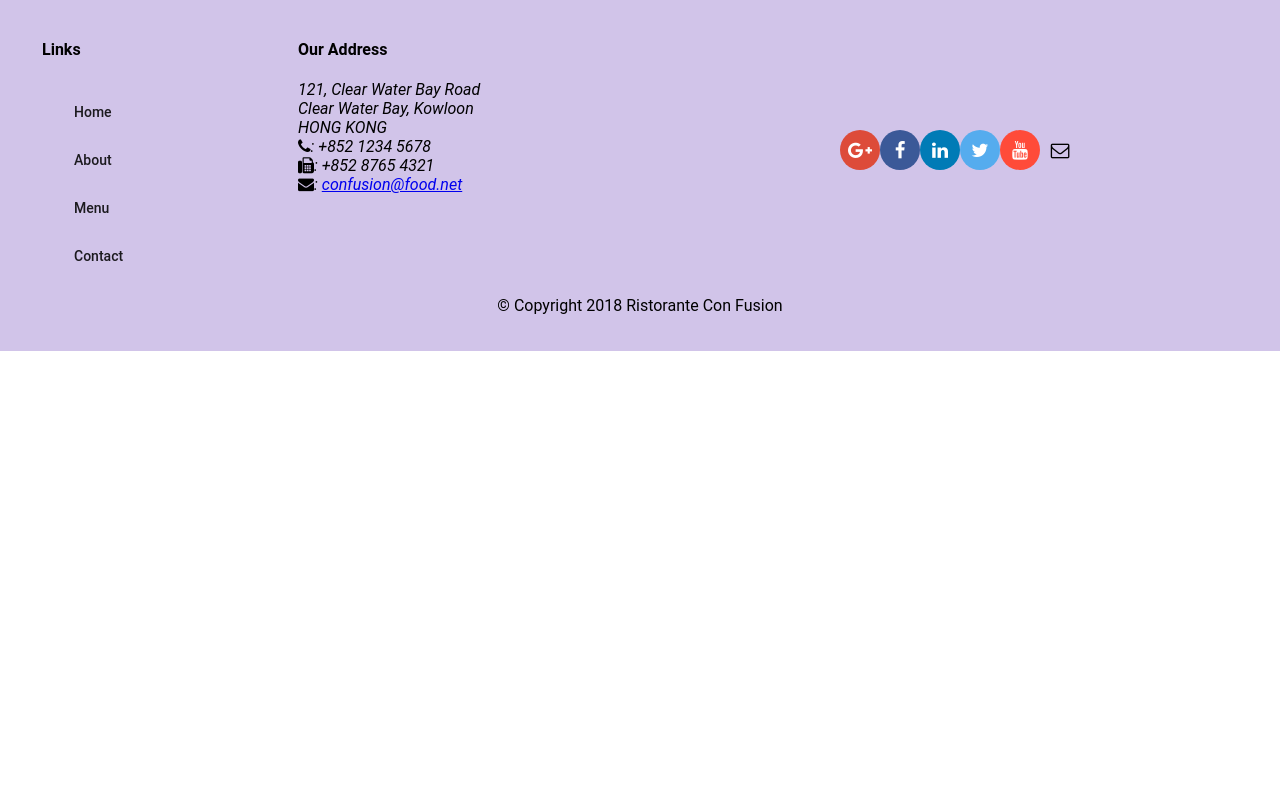
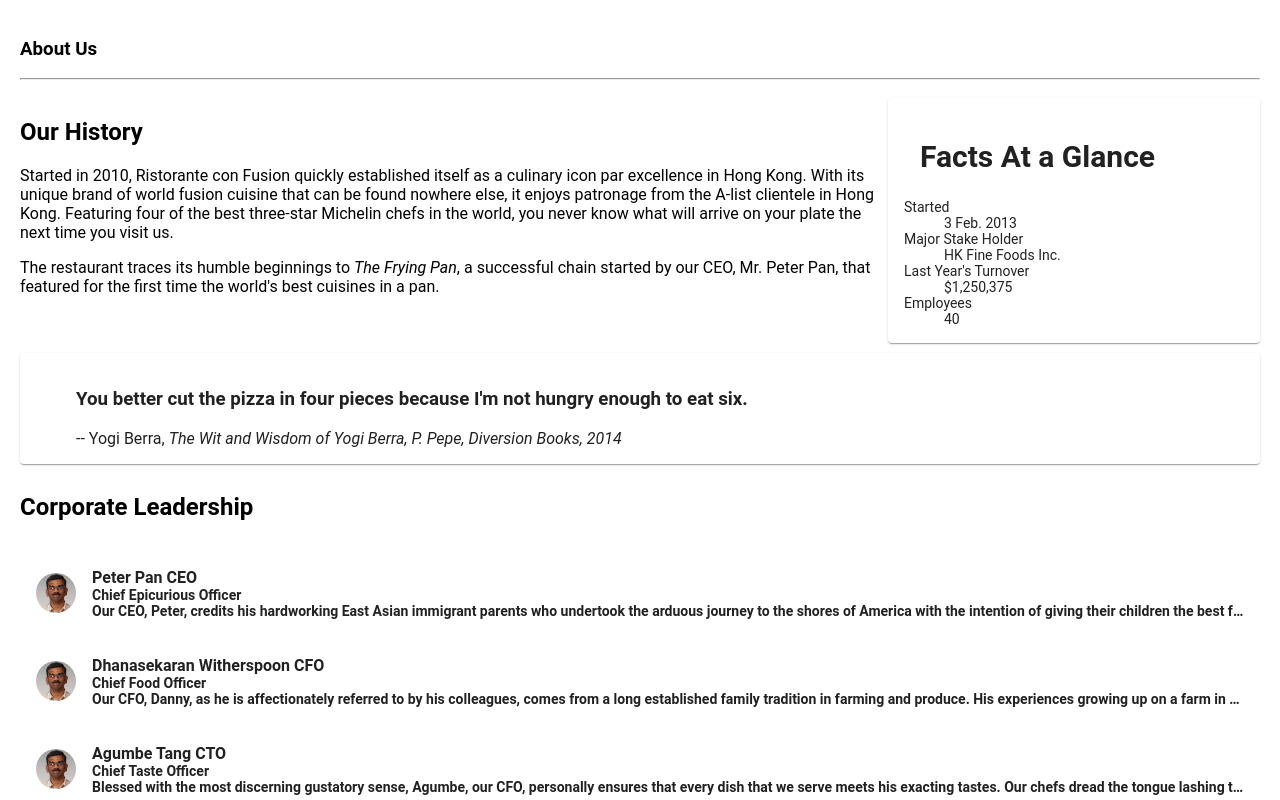
Before and after one commit to Nishthapunjabi/Angular, an Angular app: page /aboutus in a window 1280 px wide. Before the commit this address led to /. Shown: the part 340-1140 px from the top of the page. Before the commit the page ends 800 px from the top, so only its background shows below. Built offline with nearby package versions, Linux system fonts and the light colour scheme.

Commit message:
Assignment2

```diff
--- a/src/app/about/about.component.html
+++ b/src/app/about/about.component.html
@@ -1,3 +1,72 @@
-<p>
-  about works!
-</p>
+<div class="container"
+  fxLayout="column"
+  fxLayoutGap="10px">
+
+  <div fxFlex>
+    <div>
+        <h3>About Us</h3>
+        <hr>
+    </div>
+  </div>
+
+  <div fxFlex>
+    <div fxLayout="column" fxLayout.gt-sm="row">
+      <div fxFlex="70">
+        <h2>Our History</h2>
+        <p>Started in 2010, Ristorante con Fusion quickly established itself as a culinary icon par excellence in Hong Kong. With its unique brand of world fusion cuisine that can be found nowhere else, it enjoys patronage from the A-list clientele in Hong Kong.  Featuring four of the best three-star Michelin chefs in the world, you never know what will arrive on your plate the next time you visit us.</p>
+        <p>The restaurant traces its humble beginnings to <em>The Frying Pan</em>, a successful chain started by our CEO, Mr. Peter Pan, that featured for the first time the world's best cuisines in a pan.</p>
+      </div>
+      <div fxFlex="30">
+        <mat-card>
+          <mat-card-header>
+            <mat-card-title>
+            <h2>Facts At a Glance</h2>
+            </mat-card-title>
+          </mat-card-header>
+          <mat-card-content>
+            <dl>
+              <dt>Started</dt>
+              <dd>3 Feb. 2013</dd>
+              <dt>Major Stake Holder</dt>
+              <dd>HK Fine Foods Inc.</dd>
+              <dt>Last Year's Turnover</dt>
+              <dd>$1,250,375</dd>
+              <dt>Employees</dt>
+              <dd>40</dd>
+            </dl>
+          </mat-card-content>
+        </mat-card>
+      </div>
+    </div>
+  </div>
+
+  <div fxFlex>
+    <mat-card>
+      <blockquote>
+        <h3>You better cut the pizza in four pieces because
+            I'm not hungry enough to eat six.</h3>
+        <footer>-- Yogi Berra,
+          <cite>The Wit and Wisdom of Yogi Berra,
+            P. Pepe, Diversion Books, 2014</cite>
+        </footer>
+      </blockquote>
+    </mat-card>
+  </div>
+
+
+  <div fxFlex>
+    <h2>Corporate Leadership</h2>
+    <mat-list >
+
+        <mat-list-item *ngFor="let leader of leaders">
+            <img matListAvatar src={{leader.image}} >
+          <h4 mat-line style = " font-weight: bold;">{{leader.name}} {{leader.abbr}}</h4>
+          <p mat-line style = " font-weight: bold;">{{leader.designation}}</p>
+          <p mat-line style = " font-weight: bold;">
+            <span>{{leader.description}}</span>
+          </p>
+        </mat-list-item>
+      </mat-list>
+
+  </div>
+</div>
--- a/src/app/about/about.component.ts
+++ b/src/app/about/about.component.ts
@@ -1,4 +1,6 @@
 import { Component, OnInit } from '@angular/core';
+import { Leader } from '../shared/leader';
+import { LeaderService } from '../services/leader.service';
 
 @Component({
   selector: 'app-about',
@@ -6,10 +8,12 @@
   styleUrls: ['./about.component.scss']
 })
 export class AboutComponent implements OnInit {
+  leaders: Leader[];
 
-  constructor() { }
+  constructor(private leaderService:LeaderService) { }
 
   ngOnInit() {
+    this.leaders = this.leaderService.getLeaders();
   }
 
 }
--- a/src/app/app-routing/routes.ts
+++ b/src/app/app-routing/routes.ts
@@ -12,6 +12,7 @@
   { path: 'home',  component: HomeComponent },
   { path: 'menu',     component: MenuComponent },
   { path: 'contactus',     component: ContactComponent },
+  { path: 'aboutus',     component: AboutComponent },
   {path: 'dishsetail/:id', component: DishsetailComponent },
   { path: '', redirectTo: '/home', pathMatch: 'full' }
 ];
--- a/src/app/app.module.ts
+++ b/src/app/app.module.ts
@@ -21,6 +21,7 @@
 
 import { DishService } from './services/dish.service';
 import { PromotionService } from './services/promotion.service';
+import {LeaderService } from './services/leader.service';
 
 @NgModule({
   declarations: [
@@ -44,7 +45,7 @@
     MatButtonModule,
     AppRoutingModule,
   ],
-  providers: [DishService, PromotionService],
+  providers: [DishService, PromotionService,LeaderService ],
   bootstrap: [AppComponent]
 })
 export class AppModule { }
--- a/src/app/footer/footer.component.html
+++ b/src/app/footer/footer.component.html
@@ -10,7 +10,7 @@
         <h4>Links</h4>
         <mat-list>
           <mat-list-item><a mat-button routerLink="/home" routerLinkActive="active">Home</a></mat-list-item>
-          <mat-list-item><a mat-button  routerLinkActive="active">About</a></mat-list-item>
+          <mat-list-item><a mat-button routerLink="/aboutus" routerLinkActive="active">About</a></mat-list-item>
           <mat-list-item><a mat-button routerLink="/menu" routerLinkActive="active">Menu</a></mat-list-item>
           <mat-list-item><a mat-button routerLink="/contactus" routerLinkActive="active">Contact</a></mat-list-item>
         </mat-list>
--- a/src/app/header/header.component.html
+++ b/src/app/header/header.component.html
@@ -1,7 +1,7 @@
 <mat-toolbar color="primary">
   <span><img src="/assets/images/logo.png" height=30 width=41></span>
   <a mat-button routerLink="/home" routerLinkActive="active"><span class="fa fa-home fa-lg"></span> Home</a>
-  <a mat-button routerLinkActive="active"><span class="fa fa-info fa-lg"></span> About</a>
+  <a mat-button routerLink="/aboutus" routerLinkActive="active"><span class="fa fa-info fa-lg"></span> About</a>
   <a mat-button routerLink="/menu" routerLinkActive="active"><span class="fa fa-list fa-lg"></span> Menu</a>
   <a mat-button routerLink="/contactus" routerLinkActive="active"><span class="fa fa-address-card fa-lg"></span> Contact</a>
 </mat-toolbar>
--- a/src/app/home/home.component.html
+++ b/src/app/home/home.component.html
@@ -33,4 +33,16 @@
   </mat-card-content>
 </mat-card>
 
+<mat-card *ngIf="leader" fxFlex>
+    <mat-card-header>
+      <mat-card-title>
+        <h3>{{leader.name | uppercase}}</h3>
+      </mat-card-title>
+    </mat-card-header>
+    <img mat-card-image src={{leader.image}} alt={{leader.designation}}>
+    <mat-card-content>
+      <p>{{leader.description}}
+      </p>
+    </mat-card-content>
+  </mat-card>
 </div>
--- a/src/app/home/home.component.ts
+++ b/src/app/home/home.component.ts
@@ -3,6 +3,8 @@
 import { DishService } from '../services/dish.service';
 import { Promotion } from '../shared/promotion';
 import { PromotionService } from '../services/promotion.service';
+import { Leader } from '../shared/leader';
+import { LeaderService } from '../services/leader.service';
 @Component({
   selector: 'app-home',
   templateUrl: './home.component.html',
@@ -11,13 +13,15 @@
 export class HomeComponent implements OnInit {
   dish: Dish;
   promotion: Promotion;
+  leader: Leader;
 
   constructor(private dishservice: DishService,
-    private promotionservice: PromotionService) { }
+    private promotionservice: PromotionService, private leaderservice: LeaderService) { }
 
   ngOnInit() {
     this.dish = this.dishservice.getFeaturedDish();
     this.promotion = this.promotionservice.getFeaturedPromotion()
+    this.leader = this.leaderservice.getFeaturedLeader()
   }
 
 }
--- /dev/null
+++ b/src/app/services/leader.service.ts
@@ -0,0 +1,18 @@
+import { Injectable } from '@angular/core';
+import { Leader } from '../shared/leader';
+import { LEADERS } from '../shared/leaders';
+
+@Injectable()
+export class LeaderService {
+
+  constructor() { }
+  getLeaders(): Leader[] {
+    return LEADERS;
+  }
+  getLeader(id:number): Leader {
+    return LEADERS.filter((leader)=>(leader.id===id))[0];
+  }
+  getFeaturedLeader(): Leader {
+    return LEADERS.filter((leader)=>(leader.featured))[0];
+  }
+}
--- /dev/null
+++ b/src/app/shared/leader.ts
@@ -0,0 +1,10 @@
+export class Leader {
+    id: number;
+    name: string;
+    image: string;
+    designation: string;
+    abbr: string;
+    featured:boolean;
+    description: string;
+
+}
--- /dev/null
+++ b/src/app/shared/leaders.ts
@@ -0,0 +1,44 @@
+import { Leader } from './leader';
+
+export const LEADERS: Leader[] = [
+    {
+      id: 0,
+      name: 'Peter Pan',
+      image: '/assets/images/alberto.png',
+      designation: 'Chief Epicurious Officer',
+      abbr: 'CEO',
+        featured: false,
+      // tslint:disable-next-line:max-line-length
+      description: 'Our CEO, Peter, credits his hardworking East Asian immigrant parents who undertook the arduous journey to the shores of America with the intention of giving their children the best future. His mother\'s wizardy in the kitchen whipping up the tastiest dishes with whatever is available inexpensively at the supermarket, was his first inspiration to create the fusion cuisines for which The Frying Pan became well known. He brings his zeal for fusion cuisines to this restaurant, pioneering cross-cultural culinary connections.'
+    },
+    {
+      id: 1,
+      name: 'Dhanasekaran Witherspoon',
+      image: '/assets/images/alberto.png',
+      designation: 'Chief Food Officer',
+      abbr: 'CFO',
+        featured: false,
+      // tslint:disable-next-line:max-line-length
+      description: 'Our CFO, Danny, as he is affectionately referred to by his colleagues, comes from a long established family tradition in farming and produce. His experiences growing up on a farm in the Australian outback gave him great appreciation for varieties of food sources. As he puts it in his own words, Everything that runs, wins, and everything that stays, pays!'
+    },
+    {
+      id: 2,
+      name: 'Agumbe Tang',
+      image: '/assets/images/alberto.png',
+      designation: 'Chief Taste Officer',
+      abbr: 'CTO',
+        featured: false,
+      // tslint:disable-next-line:max-line-length
+      description: 'Blessed with the most discerning gustatory sense, Agumbe, our CFO, personally ensures that every dish that we serve meets his exacting tastes. Our chefs dread the tongue lashing that ensues if their dish does not meet his exacting standards. He lives by his motto, You click only if you survive my lick.'
+    },
+    {
+      id: 3,
+      name: 'Alberto Somayya',
+      image: '/assets/images/alberto.png',
+      designation: 'Executive Chef',
+      abbr: 'EC',
+        featured: true,
+      // tslint:disable-next-line:max-line-length
+      description: 'Award winning three-star Michelin chef with wide International experience having worked closely with whos-who in the culinary world, he specializes in creating mouthwatering Indo-Italian fusion experiences. He says, Put together the cuisines from the two craziest cultures, and you get a winning hit! Amma Mia!'
+    }
+  ];
```
Also changed, not shown: 1 other file (tests, documents, lock files or other folders).
